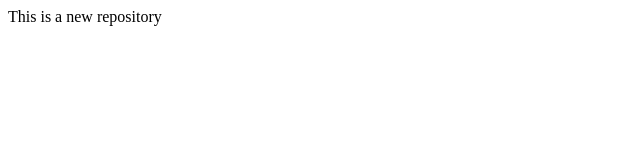
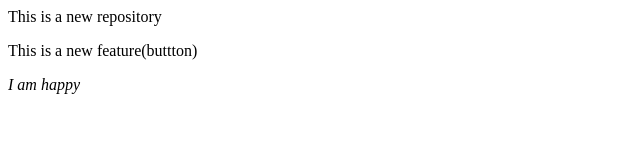
Before and after one commit to bhumi-prak/localrepo, a plain HTML site: page index.html in a window 1280 px wide. Shown: the whole page, without its empty margins (0-640 px from the left). Drawn offline with Linux system fonts and the light colour scheme.

```diff
--- a/index.html
+++ b/index.html
@@ -1 +1,3 @@
 <p>This is a new repository</p>
+<p>This is a new feature(buttton)</p>
+<i>I am happy</i>
```
